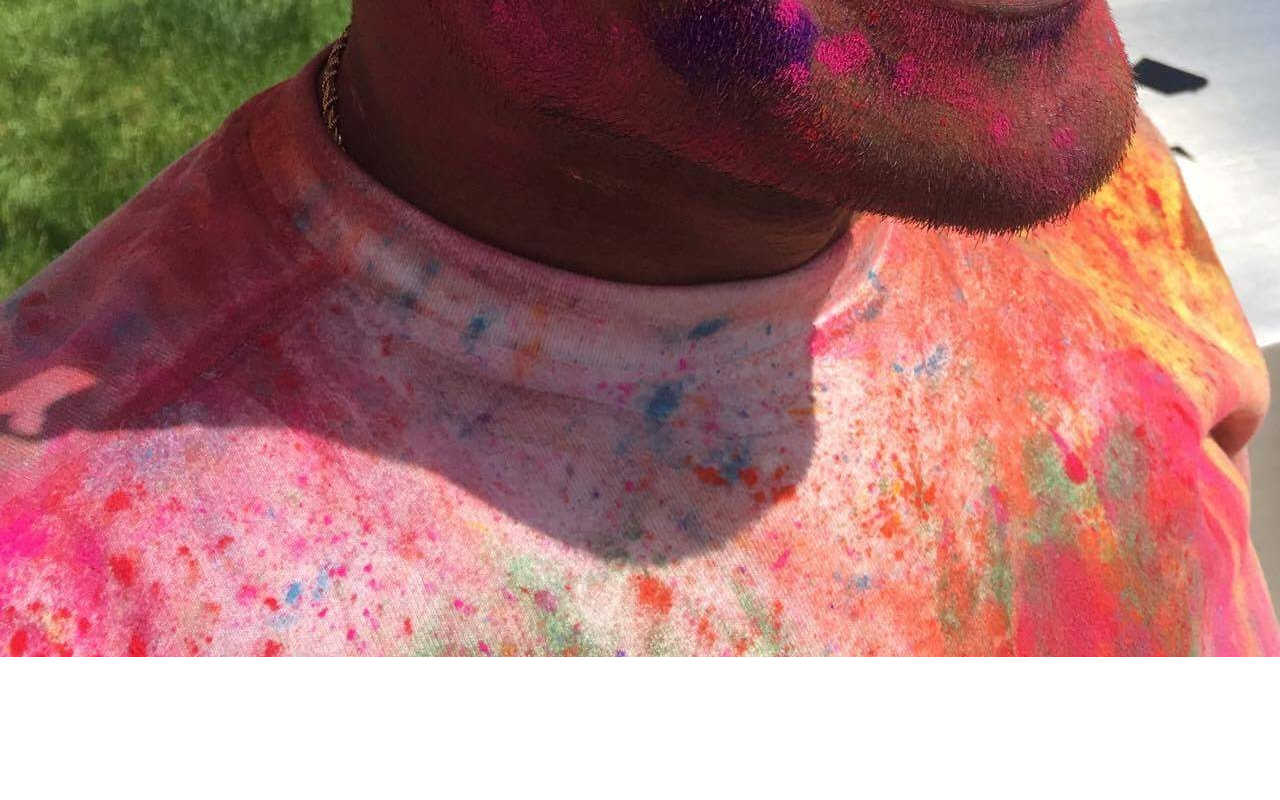
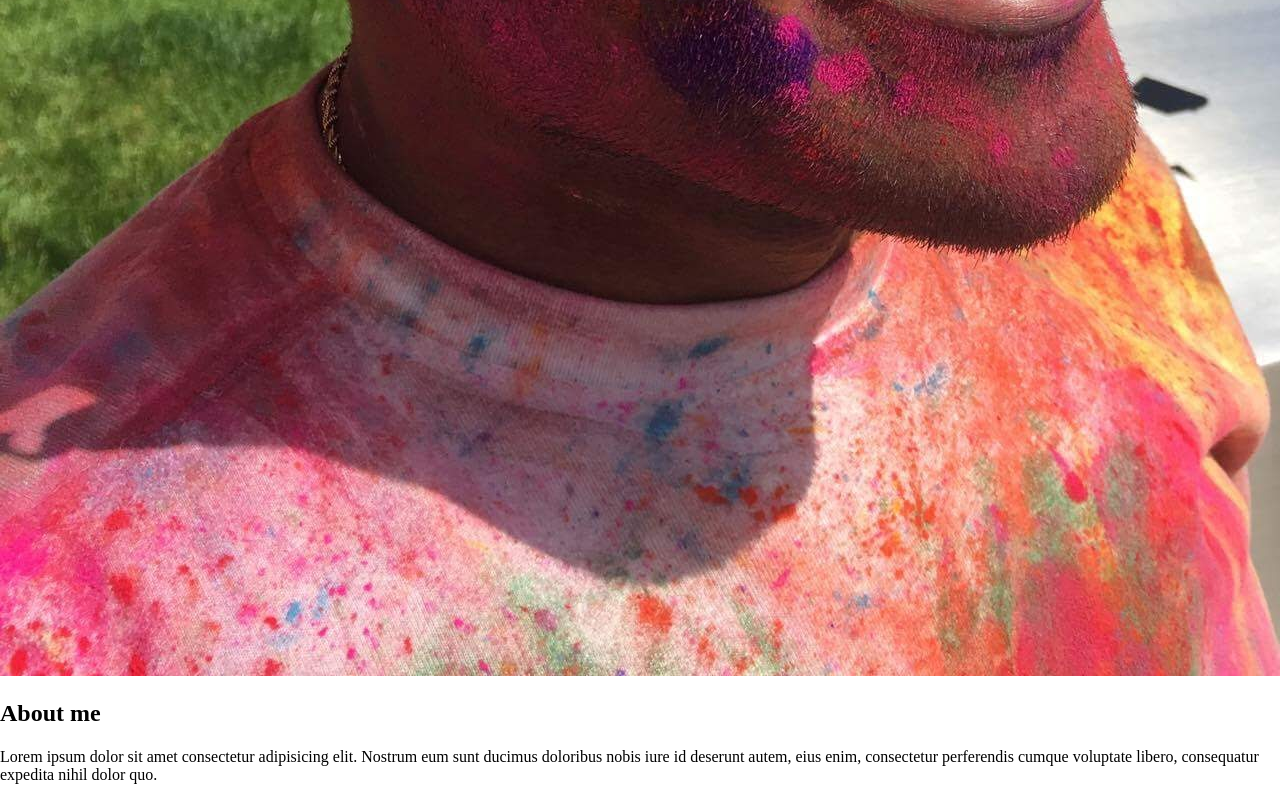
Before and after one commit to tug05734/portfolio-website, a plain HTML site: page index.html in a window 1280 px wide. Shown: the part 1523-2323 px from the top of the page. Before the commit the page ends 2185 px from the top, so only its background shows below. Drawn offline with Linux system fonts and the light colour scheme.

Commit message:
Added about me

```diff
--- a/index.html
+++ b/index.html
@@ -20,6 +20,7 @@
             <nav class="nav">
                 <ul class="nav-list">
                     <li class="nav-item"><a href="#home" class="nav-link">Home</a></li>
+                    <li class="nav-item"><a href="#aboutme" class="nav-link">About me</a></li>
                     <!--Add more nav items as needed-->
                 </ul>
             </nav>
@@ -33,5 +34,17 @@
             <img src="img/introPic.jpeg" alt="">
         </section>
 
+        <!--About me-->
+        <section class="about-me" id="aboutme">
+            <h2>About me</h2>
+            <div class="aboutme-body">
+                <p>
+                    <!--Body for about me-->
+                    Lorem ipsum dolor sit amet consectetur adipisicing elit. Nostrum eum sunt ducimus doloribus nobis iure id deserunt autem, eius enim, consectetur perferendis cumque voluptate libero, consequatur expedita nihil dolor quo.
+                </p>
+            </div>
+        </section>
+
+
     </body>
 </html>
```
